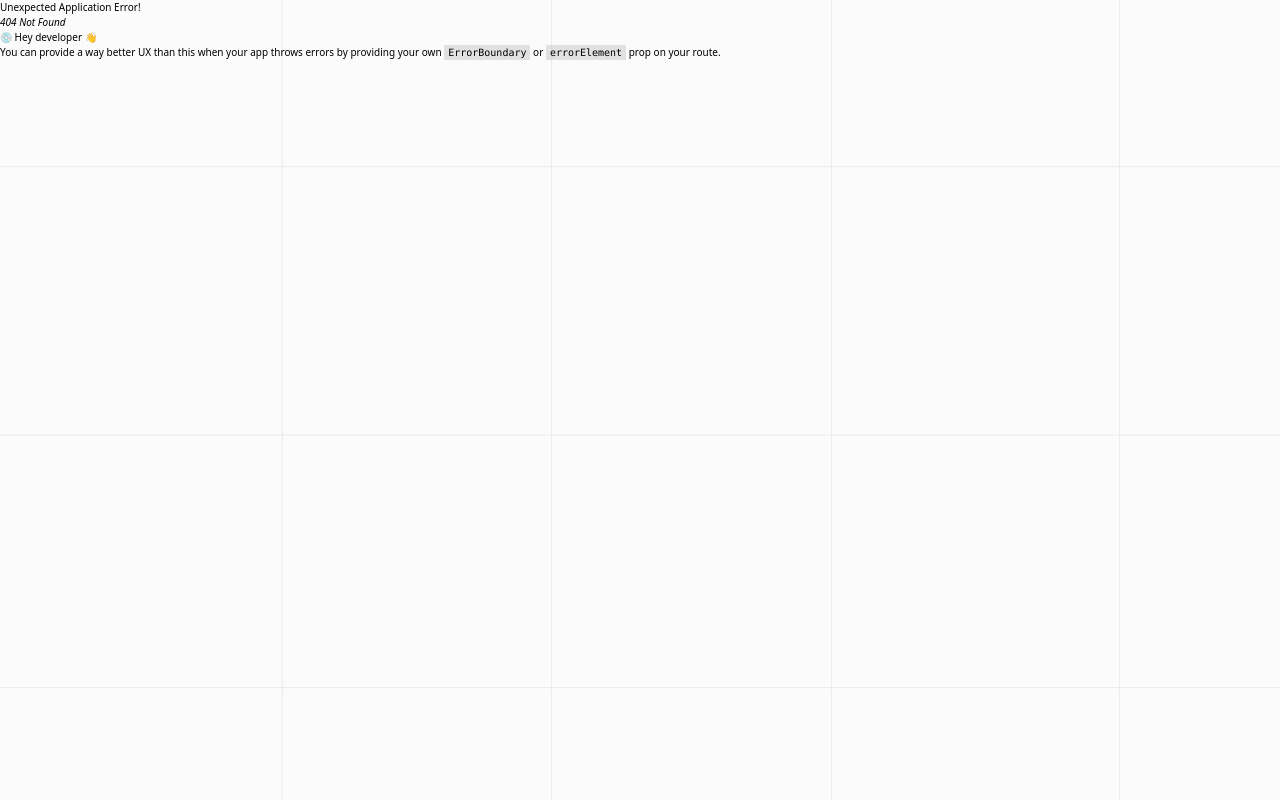
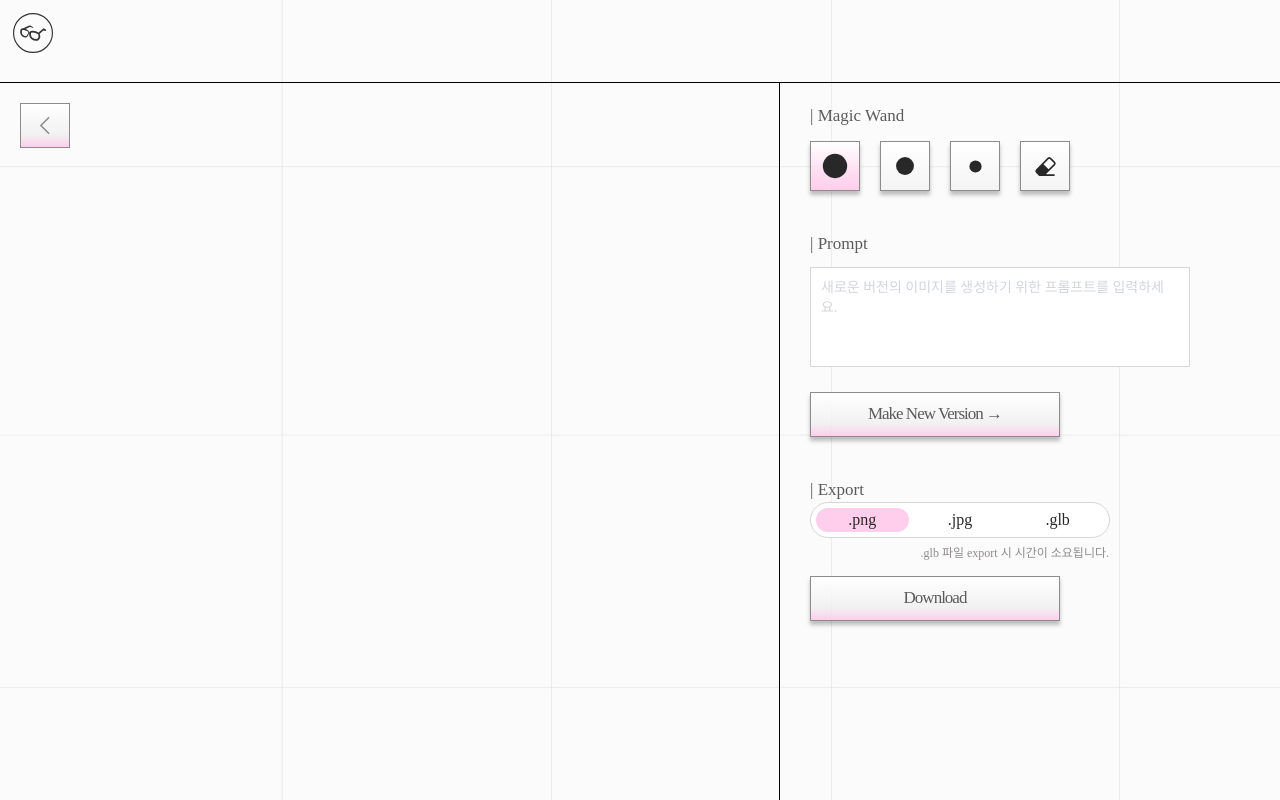
Before and after one commit to 2025-KIRBY/glass-lab-client, a React (Vite) app: page /test/4 in a window 1280 px wide. Before the commit this address had no page. Built offline with nearby package versions, Linux system fonts and the light colour scheme; a web font is replaced by a local one.

Commit message:
feat: prev button

```diff
--- a/src/pages/Step4.tsx
+++ b/src/pages/Step4.tsx
@@ -1,4 +1,4 @@
-import { CircleIcon, EraserIcon } from "@phosphor-icons/react";
+import { CaretLeftIcon, CircleIcon, EraserIcon } from "@phosphor-icons/react";
 import Canvas, { CanvasHandle } from "../components/Make/Canvas";
 import { useStep } from "../context/StepContext";
 import { useEffect, useRef, useState } from "react";
@@ -131,7 +131,13 @@
   console.log(selectedImageFile instanceof File);
   return (
     <div className="w-screen h-screen grid grid-cols-[1fr_500px] pt-[8.2rem] border-border-gray">
-      <div className="w-full border-t-1 border-r-1 flex justify-center items-center">
+      <div className="relative w-full border-t-1 border-r-1 flex justify-center items-center">
+        <button
+          onClick={() => setCurrentStep(3)}
+          className="flex items-center justify-center absolute top-[2rem] left-[2rem] label_17m w-[5rem] h-[4.5rem] border-1 border-text-gray [background:var(--gradient-button)] cursor-pointer"
+        >
+          <CaretLeftIcon size={25} color="#8f8b8b" />
+        </button>
         <div className="relative inline-block">
           <img
             className="block object-contain h-[50%] max-w-[30vw]"
```
Also changed, not shown: src/Router.tsx (+10 -0 lines).
